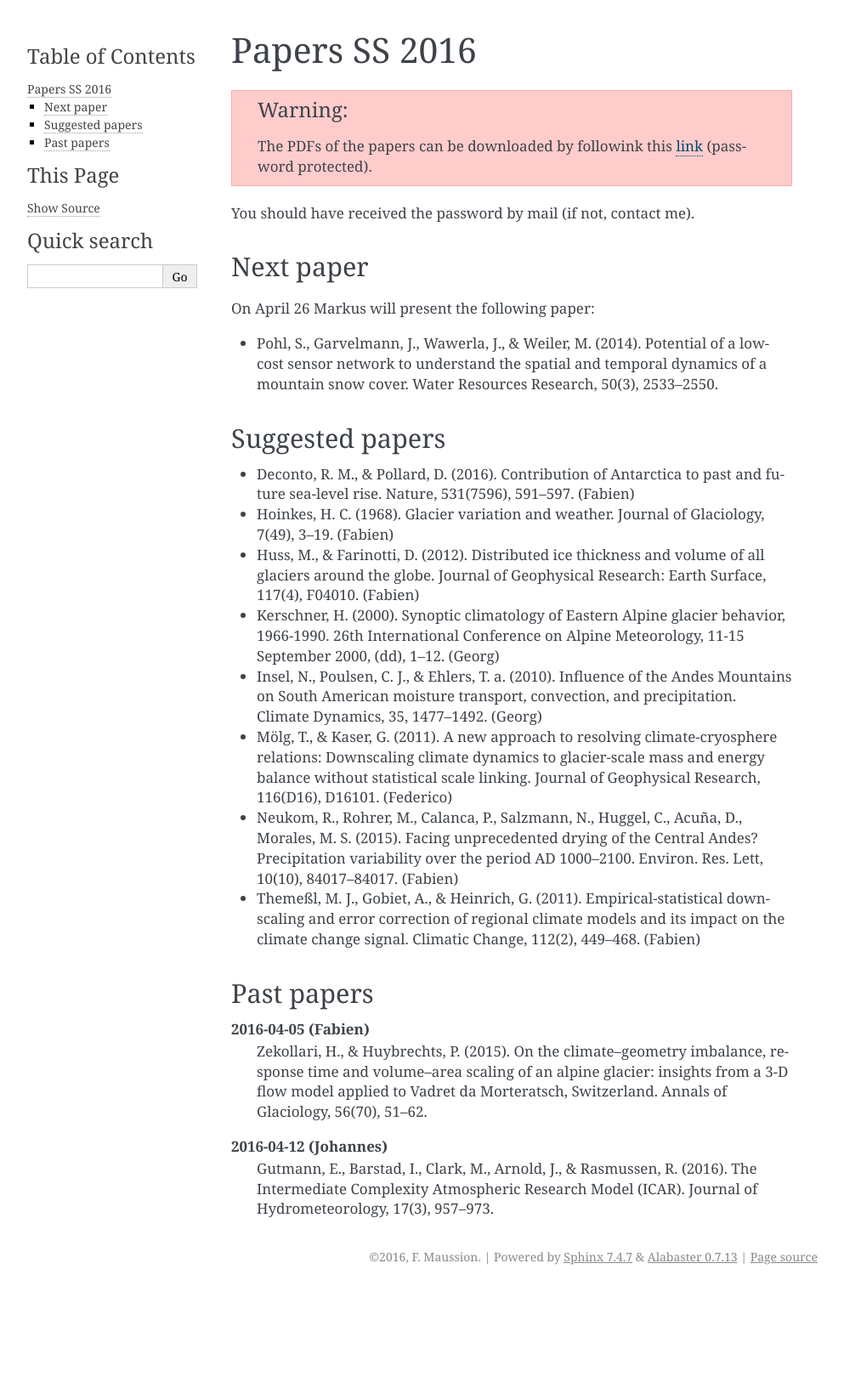
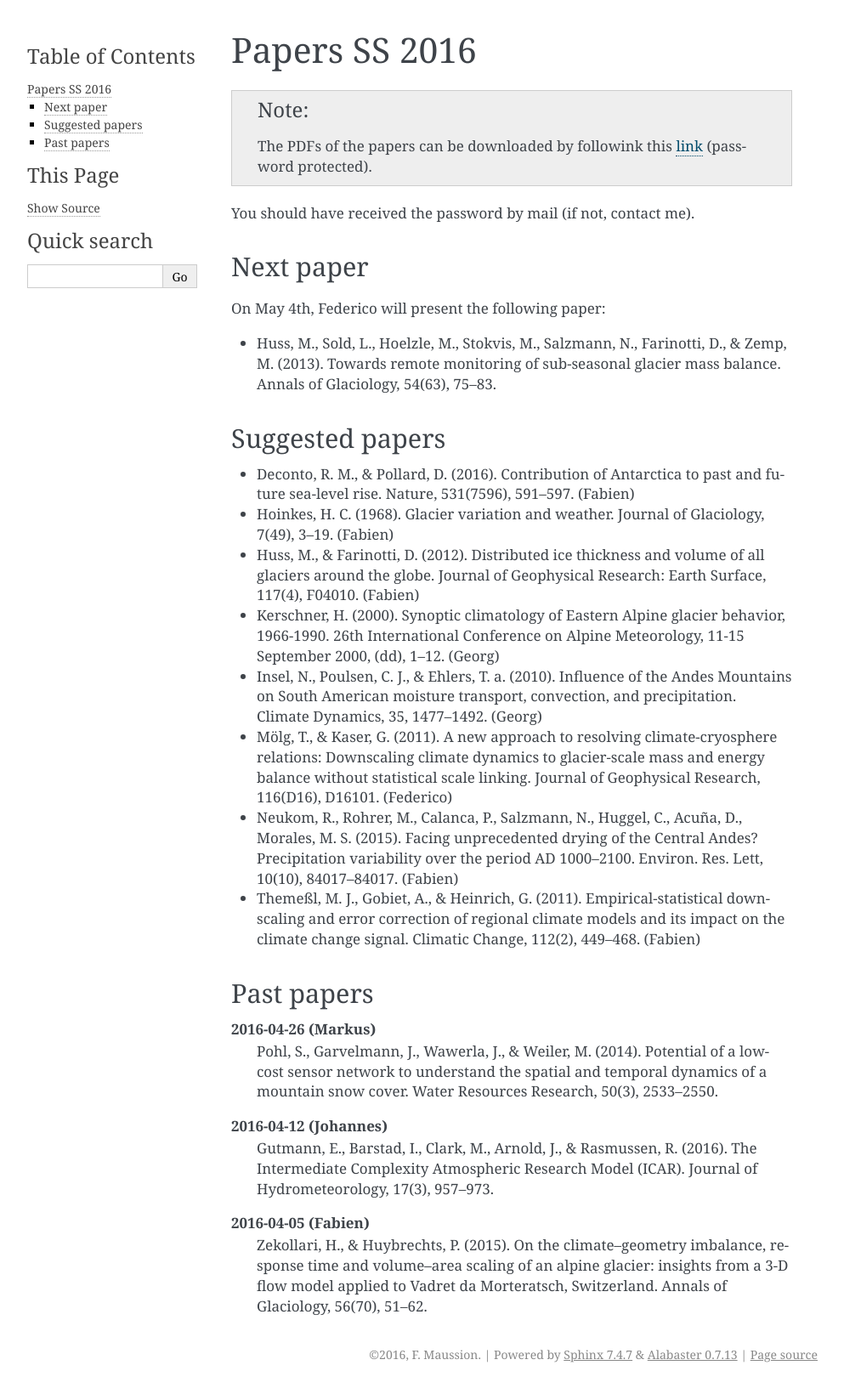
Before and after one commit to fmaussion/acinn_litsem, a Sphinx documentation site: the page built from docs/ss_2016.rst, in a window 1280 px wide. Shown: the whole page at 85% size, without its empty margins (148-1141 px from the left). Built offline with Sphinx 7.4.7, drawn with Linux system fonts in a browser that asks for light colours; before the commit the page ends 1518 px from its top, so only the background shows below that.

Commit message:
next week

```diff
--- a/docs/ss_2016.rst
+++ b/docs/ss_2016.rst
@@ -1,7 +1,7 @@
 Papers SS 2016
 ==============
 
-.. warning::
+.. note::
 
     The PDFs of the papers can be downloaded by followink this `link`_
     (password protected).
@@ -14,11 +14,12 @@ You should have received the password by mail (if not, contact me).
 Next paper
 ----------
 
-On April 26 Markus will present the following paper:
+On May 4th, Federico will present the following paper:
 
-- Pohl, S., Garvelmann, J., Wawerla, J., & Weiler, M. (2014). Potential of a
-  low-cost sensor network to understand the spatial and temporal dynamics of a
-  mountain snow cover. Water Resources Research, 50(3), 2533–2550.
+- Huss, M., Sold, L., Hoelzle, M., Stokvis, M., Salzmann, N., Farinotti, D.,
+  & Zemp, M. (2013). Towards remote monitoring of sub-seasonal glacier mass
+  balance. Annals of Glaciology, 54(63), 75–83.
+
 
 
 Suggested papers
@@ -61,13 +62,18 @@ Suggested papers
 Past papers
 -----------
 
+**2016-04-26 (Markus)**
+    Pohl, S., Garvelmann, J., Wawerla, J., & Weiler, M. (2014). Potential of a
+    low-cost sensor network to understand the spatial and temporal dynamics of a
+    mountain snow cover. Water Resources Research, 50(3), 2533–2550.
+
+**2016-04-12 (Johannes)**
+    Gutmann, E., Barstad, I., Clark, M., Arnold, J., & Rasmussen, R. (2016).
+    The Intermediate Complexity Atmospheric Research Model (ICAR). Journal of
+    Hydrometeorology, 17(3), 957–973.
+
 **2016-04-05 (Fabien)**
     Zekollari, H., & Huybrechts, P. (2015). On the climate–geometry imbalance,
     response time and volume–area scaling of an alpine glacier: insights from a
     3-D flow model applied to Vadret da Morteratsch, Switzerland. Annals of
     Glaciology, 56(70), 51–62.
-
-**2016-04-12 (Johannes)**
-    Gutmann, E., Barstad, I., Clark, M., Arnold, J., & Rasmussen, R. (2016).
-    The Intermediate Complexity Atmospheric Research Model (ICAR). Journal of
-    Hydrometeorology, 17(3), 957–973.
```
